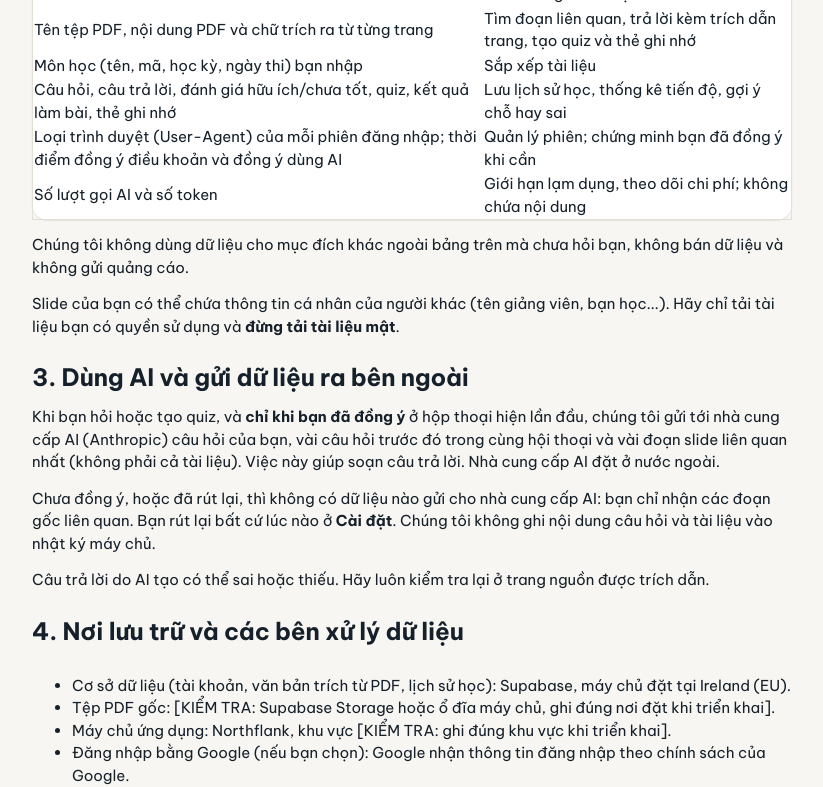
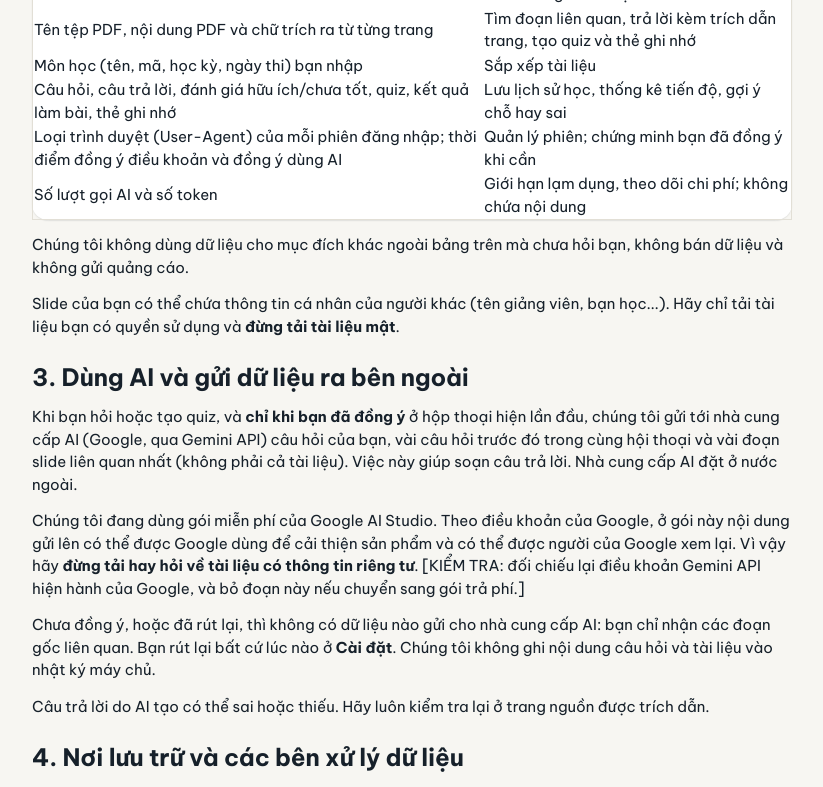
Before and after one commit to leanhtucc/SlideQA_Web, a React (Vite) app: page /privacy in a window 1280 px wide. Shown: the part 494-1281 px from the top of the page, without its empty margins (228-1051 px from the left). Built offline with nearby package versions, Linux system fonts and the light colour scheme; no server answers.

Commit message:
docs: privacy policy and consent text name Google Gemini free tier

```diff
--- a/src/pages/Privacy/Privacy.tsx
+++ b/src/pages/Privacy/Privacy.tsx
@@ -65,8 +65,12 @@ export default function Privacy() {
 
       <H2>3. Dùng AI và gửi dữ liệu ra bên ngoài</H2>
       <p>
-        Khi bạn hỏi hoặc tạo quiz, và <b>chỉ khi bạn đã đồng ý</b> ở hộp thoại hiện lần đầu, chúng tôi gửi tới nhà cung cấp AI (Anthropic) câu hỏi của bạn, vài câu hỏi trước đó trong cùng hội thoại và
-        vài đoạn slide liên quan nhất (không phải cả tài liệu). Việc này giúp soạn câu trả lời. Nhà cung cấp AI đặt ở nước ngoài.
+        Khi bạn hỏi hoặc tạo quiz, và <b>chỉ khi bạn đã đồng ý</b> ở hộp thoại hiện lần đầu, chúng tôi gửi tới nhà cung cấp AI (Google, qua Gemini API) câu hỏi của bạn, vài câu hỏi trước đó trong cùng hội thoại
+        và vài đoạn slide liên quan nhất (không phải cả tài liệu). Việc này giúp soạn câu trả lời. Nhà cung cấp AI đặt ở nước ngoài.
+      </p>
+      <p>
+        Chúng tôi đang dùng gói miễn phí của Google AI Studio. Theo điều khoản của Google, ở gói này nội dung gửi lên có thể được Google dùng để cải thiện sản phẩm và có thể được người của Google xem lại.
+        Vì vậy hãy <b>đừng tải hay hỏi về tài liệu có thông tin riêng tư</b>. [KIỂM TRA: đối chiếu lại điều khoản Gemini API hiện hành của Google, và bỏ đoạn này nếu chuyển sang gói trả phí.]
       </p>
       <p>
         Chưa đồng ý, hoặc đã rút lại, thì không có dữ liệu nào gửi cho nhà cung cấp AI: bạn chỉ nhận các đoạn gốc liên quan. Bạn rút lại bất cứ lúc nào ở <b>Cài đặt</b>. Chúng tôi không ghi nội
--- a/src/pages/Study/ConsentDialog.tsx
+++ b/src/pages/Study/ConsentDialog.tsx
@@ -25,8 +25,8 @@ function Body({ onChoose, busy }: Omit<Props, "open" | "onClose"> & { onClose: (
   return (
     <>
       <p className="small">
-        Khi bạn hỏi, Slide QA gửi <b>chỉ vài đoạn liên quan nhất</b> (không phải cả tài liệu) tới nhà cung cấp AI để soạn câu trả lời. Dữ liệu này được xử lý ở nước ngoài. Đừng tải
-        tài liệu mật.
+        Khi bạn hỏi, Slide QA gửi <b>chỉ vài đoạn liên quan nhất</b> (không phải cả tài liệu) tới nhà cung cấp AI để soạn câu trả lời. Dữ liệu này được xử lý ở nước ngoài (Google, gói miễn phí: Google có thể dùng nội dung để cải thiện
+        sản phẩm). Đừng tải tài liệu mật hay có thông tin riêng tư.
       </p>
       <ul className="small muted" style={{ margin: 0, paddingLeft: 18 }}>
         <li>Bạn có thể rút lại ở Cài đặt, khi đó chỉ còn chế độ trả về đoạn gốc.</li>
```
Also changed, not shown: 1 other file (tests, documents, lock files or other folders).
